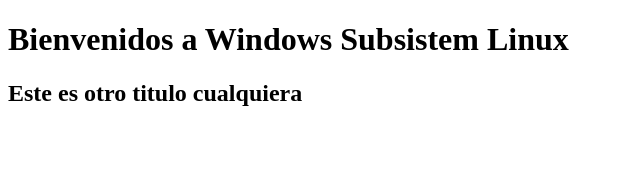
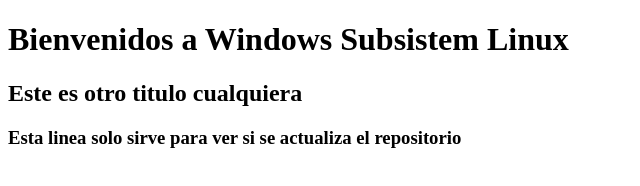
Before and after one commit to GihonV/CursoBkend, a plain HTML site: page index.html in a window 1280 px wide. Shown: the whole page, without its empty margins (0-640 px from the left). Drawn offline with Linux system fonts and the light colour scheme.

Commit message:
Agragamos una linea en index

```diff
--- a/index.html
+++ b/index.html
@@ -9,5 +9,6 @@
 <body>
     <h1>Bienvenidos a Windows Subsistem Linux</h1>
     <h2>Este es otro titulo cualquiera</h2>
+    <h3>Esta linea solo sirve para ver si se actualiza el repositorio</h3>
 </body>
 </html>
```
